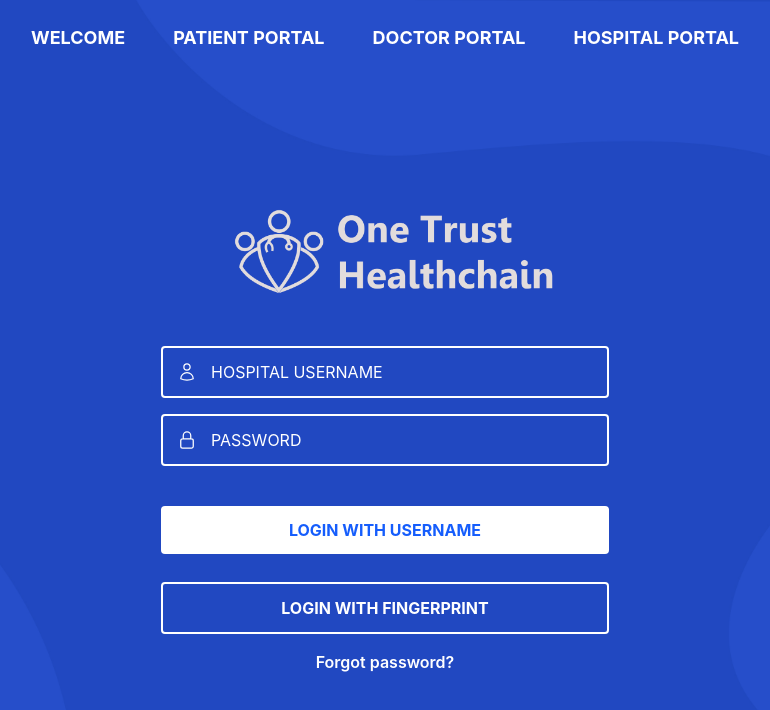
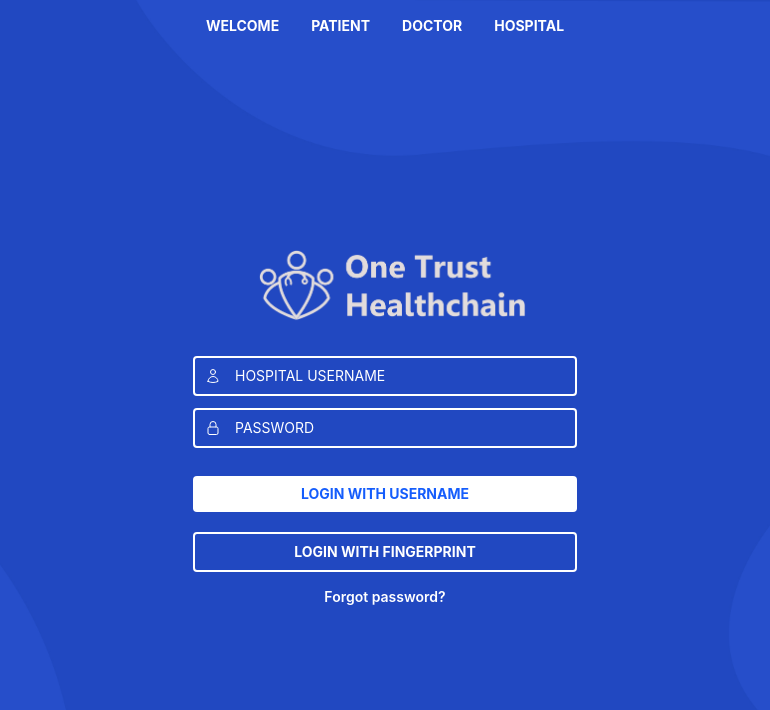
Before and after one commit to Ahsan034028/One-Trust-Health-Chain, a React (Vite) app in the folder FYP/: page /hospital-login in a window 1280 px wide. Shown: the top 710 px of the page, without its empty margins (255-1025 px from the left). Built offline with nearby package versions, Linux system fonts and the light colour scheme.

Commit message:
UI improvements: compact login forms and enlarge welcome logo

```diff
--- a/FYP/src/MainScreens/DoctorLogin.jsx
+++ b/FYP/src/MainScreens/DoctorLogin.jsx
@@ -51,32 +51,32 @@ export default function DoctorLogin() {
         backgroundPosition: 'center'
       }}>
         {/* Header Navigation */}
-        <div className="px-16 py-6 flex justify-between items-center">
+        <div className="px-8 py-4 flex justify-between items-center">
           <div></div>
-          <div className="flex gap-12">
+          <div className="flex gap-8">
             <button
               onClick={() => navigate('/welcome')}
-              className="text-white font-bold text-lg hover:text-green-200 transition"
+              className="text-white font-bold text-sm hover:text-green-200 transition"
             >
               WELCOME
             </button>
             <button
               onClick={() => navigate('/patient-login')}
-              className="text-white font-bold text-lg hover:text-green-200 transition"
+              className="text-white font-bold text-sm hover:text-green-200 transition"
             >
-              PATIENT PORTAL
+              PATIENT
             </button>
             <button
               onClick={() => navigate('/doctor-login')}
-              className="text-white font-bold text-lg hover:text-green-200 transition"
+              className="text-white font-bold text-sm hover:text-green-200 transition"
             >
-              DOCTOR PORTAL
+              DOCTOR
             </button>
             <button
               onClick={() => navigate('/hospital-login')}
-              className="text-white font-bold text-lg hover:text-green-200 transition"
+              className="text-white font-bold text-sm hover:text-green-200 transition"
             >
-              HOSPITAL PORTAL
+              HOSPITAL
             </button>
           </div>
           <div></div>
@@ -128,32 +128,32 @@ export default function DoctorLogin() {
       backgroundPosition: 'center'
     }}>
       {/* Header Navigation */}
-      <div className="px-16 py-6 flex justify-between items-center">
+      <div className="px-8 py-4 flex justify-between items-center">
         <div></div>
-        <div className="flex gap-12">
+        <div className="flex gap-8">
           <button
             onClick={() => navigate('/welcome')}
-            className="text-white font-bold text-lg hover:text-green-200 transition"
+            className="text-white font-bold text-sm hover:text-green-200 transition"
           >
             WELCOME
           </button>
           <button
             onClick={() => navigate('/patient-login')}
-            className="text-white font-bold text-lg hover:text-green-200 transition"
+            className="text-white font-bold text-sm hover:text-green-200 transition"
           >
-            PATIENT PORTAL
+            PATIENT
           </button>
           <button
             onClick={() => navigate('/doctor-login')}
-            className="text-white font-bold text-lg hover:text-green-200 transition"
+            className="text-white font-bold text-sm hover:text-green-200 transition"
           >
-            DOCTOR PORTAL
+            DOCTOR
           </button>
           <button
             onClick={() => navigate('/hospital-login')}
-            className="text-white font-bold text-lg hover:text-green-200 transition"
+            className="text-white font-bold text-sm hover:text-green-200 transition"
           >
-            HOSPITAL PORTAL
+            HOSPITAL
           </button>
         </div>
         <div></div>
@@ -161,49 +161,49 @@ export default function DoctorLogin() {
 
       {/* Main Content */}
       <div className="flex-1 flex items-center justify-center">
-        <div className="w-full max-w-md">
+        <div className="w-full max-w-sm">
           {/* Logo */}
-          <div className="text-center mb-12">
-            <img src={logo} alt="One Trust Healthchain Logo" className="h-24 w-auto object-contain mx-auto" />
+          <div className="text-center mb-8">
+            <img src={logo} alt="One Trust Healthchain Logo" className="h-20 w-auto object-contain mx-auto" />
           </div>
 
           {/* Error Message */}
           {error && (
-            <div className="mb-4 p-3 rounded text-sm bg-red-100 text-red-700">
+            <div className="mb-3 p-2 rounded text-xs bg-red-100 text-red-700">
               {error}
             </div>
           )}
 
           {/* Form Container */}
-          <form onSubmit={handleLogin} className="space-y-4">
+          <form onSubmit={handleLogin} className="space-y-3">
             {/* Username Input */}
             <div className="relative">
-              <UserIcon className="w-5 h-5 absolute left-4 top-1/2 transform -translate-y-1/2 text-white" />
+              <UserIcon className="w-4 h-4 absolute left-3 top-1/2 transform -translate-y-1/2 text-white" />
               <input
                 type="text"
                 placeholder="DOCTOR USERNAME"
                 value={username}
                 onChange={(e) => setUsername(e.target.value)}
-                className="w-full bg-transparent border-2 border-white text-white placeholder-white placeholder-opacity-70 px-12 py-3 rounded focus:outline-none focus:border-white transition"
+                className="w-full bg-transparent border-2 border-white text-white placeholder-white placeholder-opacity-70 px-10 py-2 text-sm rounded focus:outline-none focus:border-white transition"
               />
             </div>
 
             {/* Password Input */}
             <div className="relative">
-              <LockClosedIcon className="w-5 h-5 absolute left-4 top-1/2 transform -translate-y-1/2 text-white" />
+              <LockClosedIcon className="w-4 h-4 absolute left-3 top-1/2 transform -translate-y-1/2 text-white" />
               <input
                 type="password"
                 placeholder="PASSWORD"
                 value={password}
                 onChange={(e) => setPassword(e.target.value)}
-                className="w-full bg-transparent border-2 border-white text-white placeholder-white placeholder-opacity-70 px-12 py-3 rounded focus:outline-none focus:border-white transition"
+                className="w-full bg-transparent border-2 border-white text-white placeholder-white placeholder-opacity-70 px-10 py-2 text-sm rounded focus:outline-none focus:border-white transition"
               />
             </div>
 
             {/* Login Button */}
             <button
               type="submit"
-              className="w-full font-bold py-3 rounded hover:opacity-90 transition mt-6 bg-white text-blue-600"
+              className="w-full font-bold py-2 text-sm rounded hover:opacity-90 transition mt-4 bg-white text-blue-600"
             >
               LOGIN WITH USERNAME
             </button>
@@ -212,17 +212,17 @@ export default function DoctorLogin() {
             <button
               type="button"
               onClick={handleFingerprintLogin}
-              className="w-full font-bold py-3 rounded hover:opacity-90 transition mt-3 bg-transparent text-white border-2 border-white"
+              className="w-full font-bold py-2 text-sm rounded hover:opacity-90 transition mt-2 bg-transparent text-white border-2 border-white"
             >
               LOGIN WITH FINGERPRINT
             </button>
           </form>
 
           {/* Forgot Password */}
-          <div className="text-center mt-4">
+          <div className="text-center mt-3">
             <button
               onClick={() => alert('Password recovery coming soon')}
-              className="font-semibold text-white hover:opacity-75 transition"
+              className="font-semibold text-sm text-white hover:opacity-75 transition"
             >
               Forgot password?
             </button>
--- a/FYP/src/MainScreens/HospitalLogin.jsx
+++ b/FYP/src/MainScreens/HospitalLogin.jsx
@@ -51,32 +51,32 @@ export default function HospitalLogin() {
         backgroundPosition: 'center'
       }}>
         {/* Header Navigation */}
-        <div className="px-16 py-6 flex justify-between items-center">
+        <div className="px-8 py-4 flex justify-between items-center">
           <div></div>
-          <div className="flex gap-12">
+          <div className="flex gap-8">
             <button
               onClick={() => navigate('/welcome')}
-              className="text-white font-bold text-lg hover:text-red-200 transition"
+              className="text-white font-bold text-sm hover:text-red-200 transition"
             >
               WELCOME
             </button>
             <button
               onClick={() => navigate('/patient-login')}
-              className="text-white font-bold text-lg hover:text-red-200 transition"
+              className="text-white font-bold text-sm hover:text-red-200 transition"
             >
-              PATIENT PORTAL
+              PATIENT
             </button>
             <button
               onClick={() => navigate('/doctor-login')}
-              className="text-white font-bold text-lg hover:text-red-200 transition"
+              className="text-white font-bold text-sm hover:text-red-200 transition"
             >
-              DOCTOR PORTAL
+              DOCTOR
             </button>
             <button
               onClick={() => navigate('/hospital-login')}
-              className="text-white font-bold text-lg hover:text-red-200 transition"
+              className="text-white font-bold text-sm hover:text-red-200 transition"
             >
-              HOSPITAL PORTAL
+              HOSPITAL
             </button>
           </div>
           <div></div>
@@ -128,32 +128,32 @@ export default function HospitalLogin() {
       backgroundPosition: 'center'
     }}>
       {/* Header Navigation */}
-      <div className="px-16 py-6 flex justify-between items-center">
+      <div className="px-8 py-4 flex justify-between items-center">
         <div></div>
-        <div className="flex gap-12">
+        <div className="flex gap-8">
           <button
             onClick={() => navigate('/welcome')}
-            className="text-white font-bold text-lg hover:text-red-200 transition"
+            className="text-white font-bold text-sm hover:text-red-200 transition"
           >
             WELCOME
           </button>
           <button
             onClick={() => navigate('/patient-login')}
-            className="text-white font-bold text-lg hover:text-red-200 transition"
+            className="text-white font-bold text-sm hover:text-red-200 transition"
           >
-            PATIENT PORTAL
+            PATIENT
           </button>
           <button
             onClick={() => navigate('/doctor-login')}
-            className="text-white font-bold text-lg hover:text-red-200 transition"
+            className="text-white font-bold text-sm hover:text-red-200 transition"
           >
-            DOCTOR PORTAL
+            DOCTOR
           </button>
           <button
             onClick={() => navigate('/hospital-login')}
-            className="text-white font-bold text-lg hover:text-red-200 transition"
+            className="text-white font-bold text-sm hover:text-red-200 transition"
           >
-            HOSPITAL PORTAL
+            HOSPITAL
           </button>
         </div>
         <div></div>
@@ -161,49 +161,49 @@ export default function HospitalLogin() {
 
       {/* Main Content */}
       <div className="flex-1 flex items-center justify-center">
-        <div className="w-full max-w-md">
+        <div className="w-full max-w-sm">
           {/* Logo */}
-          <div className="text-center mb-12">
-            <img src={logo} alt="One Trust Healthchain Logo" className="h-24 w-auto object-contain mx-auto" />
+          <div className="text-center mb-8">
+            <img src={logo} alt="One Trust Healthchain Logo" className="h-20 w-auto object-contain mx-auto" />
           </div>
 
           {/* Error Message */}
           {error && (
-            <div className="mb-4 p-3 rounded text-sm bg-red-100 text-red-700">
+            <div className="mb-3 p-2 rounded text-xs bg-red-100 text-red-700">
               {error}
             </div>
           )}
 
           {/* Form Container */}
-          <form onSubmit={handleLogin} className="space-y-4">
+          <form onSubmit={handleLogin} className="space-y-3">
             {/* Username Input */}
             <div className="relative">
-              <UserIcon className="w-5 h-5 absolute left-4 top-1/2 transform -translate-y-1/2 text-white" />
+              <UserIcon className="w-4 h-4 absolute left-3 top-1/2 transform -translate-y-1/2 text-white" />
               <input
                 type="text"
                 placeholder="HOSPITAL USERNAME"
                 value={username}
                 onChange={(e) => setUsername(e.target.value)}
-                className="w-full bg-transparent border-2 border-white text-white placeholder-white placeholder-opacity-70 px-12 py-3 rounded focus:outline-none focus:border-white transition"
+                className="w-full bg-transparent border-2 border-white text-white placeholder-white placeholder-opacity-70 px-10 py-2 text-sm rounded focus:outline-none focus:border-white transition"
               />
             </div>
 
             {/* Password Input */}
             <div className="relative">
-              <LockClosedIcon className="w-5 h-5 absolute left-4 top-1/2 transform -translate-y-1/2 text-white" />
+              <LockClosedIcon className="w-4 h-4 absolute left-3 top-1/2 transform -translate-y-1/2 text-white" />
               <input
                 type="password"
                 placeholder="PASSWORD"
                 value={password}
                 onChange={(e) => setPassword(e.target.value)}
-                className="w-full bg-transparent border-2 border-white text-white placeholder-white placeholder-opacity-70 px-12 py-3 rounded focus:outline-none focus:border-white transition"
+                className="w-full bg-transparent border-2 border-white text-white placeholder-white placeholder-opacity-70 px-10 py-2 text-sm rounded focus:outline-none focus:border-white transition"
               />
             </div>
 
             {/* Login Button */}
             <button
               type="submit"
-              className="w-full font-bold py-3 rounded hover:opacity-90 transition mt-6 bg-white text-blue-600"
+              className="w-full font-bold py-2 text-sm rounded hover:opacity-90 transition mt-4 bg-white text-blue-600"
             >
               LOGIN WITH USERNAME
             </button>
@@ -212,17 +212,17 @@ export default function HospitalLogin() {
             <button
               type="button"
               onClick={handleFingerprintLogin}
-              className="w-full font-bold py-3 rounded hover:opacity-90 transition mt-3 bg-transparent text-white border-2 border-white"
+              className="w-full font-bold py-2 text-sm rounded hover:opacity-90 transition mt-2 bg-transparent text-white border-2 border-white"
             >
               LOGIN WITH FINGERPRINT
             </button>
           </form>
 
           {/* Forgot Password */}
-          <div className="text-center mt-4">
+          <div className="text-center mt-3">
             <button
               onClick={() => alert('Password recovery coming soon')}
-              className="font-semibold text-white hover:opacity-75 transition"
+              className="font-semibold text-sm text-white hover:opacity-75 transition"
             >
               Forgot password?
             </button>
--- a/FYP/src/MainScreens/PatientLogin.jsx
+++ b/FYP/src/MainScreens/PatientLogin.jsx
@@ -47,32 +47,32 @@ export default function PatientLogin() {
         backgroundPosition: 'center'
       }}>
         {/* Header Navigation */}
-        <div className="px-16 py-6 flex justify-between items-center">
+        <div className="px-8 py-4 flex justify-between items-center">
           <div></div>
-          <div className="flex gap-12">
+          <div className="flex gap-8">
             <button
               onClick={() => navigate('/welcome')}
-              className="text-white font-bold text-lg hover:text-blue-200 transition"
+              className="text-white font-bold text-sm hover:text-blue-200 transition"
             >
               WELCOME
             </button>
             <button
               onClick={() => navigate('/patient-login')}
-              className="text-white font-bold text-lg hover:text-blue-200 transition"
+              className="text-white font-bold text-sm hover:text-blue-200 transition"
             >
-              PATIENT PORTAL
+              PATIENT
             </button>
             <button
               onClick={() => navigate('/doctor-login')}
-              className="text-white font-bold text-lg hover:text-blue-200 transition"
+              className="text-white font-bold text-sm hover:text-blue-200 transition"
             >
-              DOCTOR PORTAL
+              DOCTOR
             </button>
             <button
               onClick={() => navigate('/hospital-login')}
-              className="text-white font-bold text-lg hover:text-blue-200 transition"
+              className="text-white font-bold text-sm hover:text-blue-200 transition"
             >
-              HOSPITAL PORTAL
+              HOSPITAL
             </button>
           </div>
           <div></div>
@@ -124,32 +124,32 @@ export default function PatientLogin() {
       backgroundPosition: 'center'
     }}>
       {/* Header Navigation */}
-      <div className="px-16 py-6 flex justify-between items-center">
+      <div className="px-8 py-4 flex justify-between items-center">
         <div></div>
-        <div className="flex gap-12">
+        <div className="flex gap-8">
           <button
             onClick={() => navigate('/welcome')}
-            className="text-white font-bold text-lg hover:text-blue-200 transition"
+            className="text-white font-bold text-sm hover:text-blue-200 transition"
           >
             WELCOME
           </button>
           <button
             onClick={() => navigate('/patient-login')}
-            className="text-white font-bold text-lg hover:text-blue-200 transition"
+            className="text-white font-bold text-sm hover:text-blue-200 transition"
           >
-            PATIENT PORTAL
+            PATIENT
           </button>
           <button
             onClick={() => navigate('/doctor-login')}
-            className="text-white font-bold text-lg hover:text-blue-200 transition"
+            className="text-white font-bold text-sm hover:text-blue-200 transition"
           >
-            DOCTOR PORTAL
+            DOCTOR
           </button>
           <button
             onClick={() => navigate('/hospital-login')}
-            className="text-white font-bold text-lg hover:text-blue-200 transition"
+            className="text-white font-bold text-sm hover:text-blue-200 transition"
           >
-            HOSPITAL PORTAL
+            HOSPITAL
           </button>
         </div>
         <div></div>
@@ -157,49 +157,49 @@ export default function PatientLogin() {
 
       {/* Main Content */}
       <div className="flex-1 flex items-center justify-center">
-        <div className="w-full max-w-md">
+        <div className="w-full max-w-sm">
           {/* Logo */}
-          <div className="text-center mb-12">
-            <img src={logo} alt="One Trust Healthchain Logo" className="h-24 w-auto object-contain mx-auto" />
+          <div className="text-center mb-8">
+            <img src={logo} alt="One Trust Healthchain Logo" className="h-20 w-auto object-contain mx-auto" />
           </div>
 
           {/* Error Message */}
           {error && (
-            <div className="mb-4 p-3 rounded text-sm bg-red-100 text-red-700">
+            <div className="mb-3 p-2 rounded text-xs bg-red-100 text-red-700">
               {error}
             </div>
           )}
 
           {/* Form Container */}
-          <form onSubmit={handleLogin} className="space-y-4">
+          <form onSubmit={handleLogin} className="space-y-3">
             {/* Username Input */}
             <div className="relative">
-              <UserIcon className="w-5 h-5 absolute left-4 top-1/2 transform -translate-y-1/2 text-white" />
+              <UserIcon className="w-4 h-4 absolute left-3 top-1/2 transform -translate-y-1/2 text-white" />
               <input
                 type="text"
                 placeholder="PATIENT USERNAME"
                 value={username}
                 onChange={(e) => setUsername(e.target.value)}
-                className="w-full bg-transparent border-2 border-white text-white placeholder-white placeholder-opacity-70 px-12 py-3 rounded focus:outline-none focus:border-white transition"
+                className="w-full bg-transparent border-2 border-white text-white placeholder-white placeholder-opacity-70 px-10 py-2 text-sm rounded focus:outline-none focus:border-white transition"
               />
             </div>
 
             {/* Password Input */}
             <div className="relative">
-              <LockClosedIcon className="w-5 h-5 absolute left-4 top-1/2 transform -translate-y-1/2 text-white" />
+              <LockClosedIcon className="w-4 h-4 absolute left-3 top-1/2 transform -translate-y-1/2 text-white" />
               <input
                 type="password"
                 placeholder="PASSWORD"
                 value={password}
                 onChange={(e) => setPassword(e.target.value)}
-                className="w-full bg-transparent border-2 border-white text-white placeholder-white placeholder-opacity-70 px-12 py-3 rounded focus:outline-none focus:border-white transition"
+                className="w-full bg-transparent border-2 border-white text-white placeholder-white placeholder-opacity-70 px-10 py-2 text-sm rounded focus:outline-none focus:border-white transition"
               />
             </div>
 
             {/* Login Button */}
             <button
               type="submit"
-              className="w-full font-bold py-3 rounded hover:opacity-90 transition mt-6 bg-white text-blue-600"
+              className="w-full font-bold py-2 text-sm rounded hover:opacity-90 transition mt-4 bg-white text-blue-600"
             >
               LOGIN WITH USERNAME
             </button>
@@ -208,17 +208,17 @@ export default function PatientLogin() {
             <button
               type="button"
               onClick={handleFingerprintLogin}
-              className="w-full font-bold py-3 rounded hover:opacity-90 transition mt-3 bg-transparent text-white border-2 border-white"
+              className="w-full font-bold py-2 text-sm rounded hover:opacity-90 transition mt-2 bg-transparent text-white border-2 border-white"
             >
               LOGIN WITH FINGERPRINT
             </button>
           </form>
 
           {/* Forgot Password */}
-          <div className="text-center mt-4">
+          <div className="text-center mt-3">
             <button
               onClick={() => alert('Password recovery coming soon')}
-              className="font-semibold text-white hover:opacity-75 transition"
+              className="font-semibold text-sm text-white hover:opacity-75 transition"
             >
               Forgot password?
             </button>
--- a/FYP/src/MainScreens/Welcome.jsx
+++ b/FYP/src/MainScreens/Welcome.jsx
@@ -13,32 +13,32 @@ export default function Welcome() {
       backgroundPosition: 'center'
     }}>
       {/* Header Navigation */}
-      <div className="px-16 py-6 flex justify-between items-center">
+      <div className="px-8 py-4 flex justify-between items-center">
         <div></div>
-        <div className="flex gap-12">
+        <div className="flex gap-8">
           <button
             onClick={() => navigate('/welcome')}
-            className="text-white font-bold text-lg hover:text-blue-200 transition"
+            className="text-white font-bold text-sm hover:text-blue-200 transition"
           >
             WELCOME
           </button>
           <button
             onClick={() => navigate('/patient-login')}
-            className="text-white font-bold text-lg hover:text-blue-200 transition"
+            className="text-white font-bold text-sm hover:text-blue-200 transition"
           >
-            PATIENT LOGIN
+            PATIENT
           </button>
           <button
             onClick={() => navigate('/doctor-login')}
-            className="text-white font-bold text-lg hover:text-blue-200 transition"
+            className="text-white font-bold text-sm hover:text-blue-200 transition"
           >
-            DOCTOR PORTAL
+            DOCTOR
           </button>
           <button
             onClick={() => navigate('/hospital-login')}
-            className="text-white font-bold text-lg hover:text-blue-200 transition"
+            className="text-white font-bold text-sm hover:text-blue-200 transition"
           >
-            HOSPITAL PORTAL
+            HOSPITAL
           </button>
         </div>
         <div></div>
```
